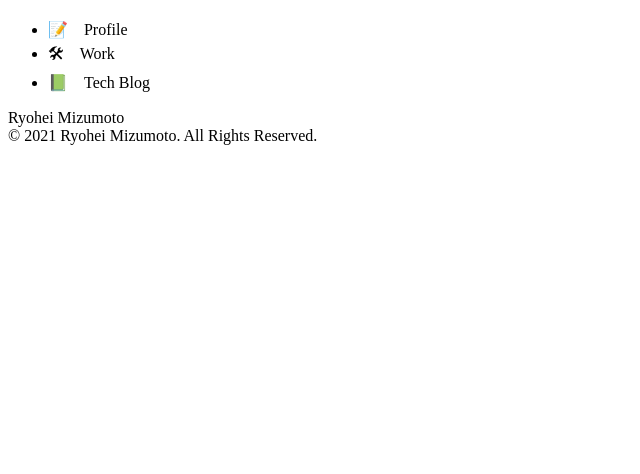
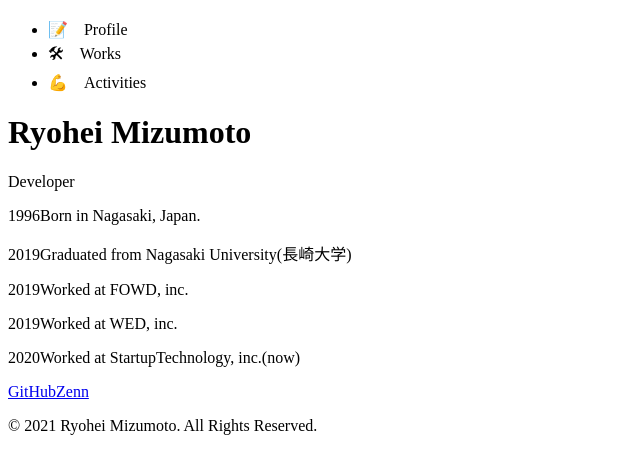
Before and after one commit to mzmt/mzmt, a Next.js app: page / in a window 1280 px wide. Shown: the top 474 px of the page, without its empty margins (0-640 px from the left). Built offline with nearby package versions, Linux system fonts and the light colour scheme.

Commit message:
[add] content

```diff
--- a/components/tabs.ts
+++ b/components/tabs.ts
@@ -1,5 +1,5 @@
 export const tabs = [
-  { icon: "📝", label: "Profile", content: "Ryohei Mizumoto" },
-  { icon: "🛠", label: "Work", content: "service -> https://www.gemify.me/" },
-  { icon: "📗", label: "Tech Blog", content: "zenn -> https://zenn.dev/mz" },
+  { icon: "📝", label: "Profile" },
+  { icon: "🛠", label: "Works" },
+  { icon: "💪", label: "Activities"}
 ];
--- a/pages/index.tsx
+++ b/pages/index.tsx
@@ -72,7 +72,7 @@ const Home: NextPage = () => {
                 exit={{ opacity: 0, y: -20 }}
                 transition={{ duration: 0.15 }}
               >
-                {selectedTab.content}
+                {<Content/>}
               </motion.div>
             </AnimatePresence>
           </main>
@@ -111,6 +111,72 @@ const Home: NextPage = () => {
       </motion.div>
     </div>
   )
+
+  function Content() {
+    if (selectedTab.label == "Profile") {
+      return (
+        <div>
+          <h1 className="text-4xl">
+            Ryohei Mizumoto
+          </h1>
+          <p className="text-base mb-8">
+            Developer
+          </p>
+
+          <p>
+            <span className="text-lg mr-4">1996</span>Born in Nagasaki, Japan.
+          </p>
+          <p>
+            <span className="text-lg mr-4">2019</span>Graduated from Nagasaki University(長崎大学)
+          </p>
+          <p>
+            <span className="text-lg mr-4">2019</span>Worked at FOWD, inc.
+          </p>
+          <p>
+            <span className="text-lg mr-4">2019</span>Worked at WED, inc.
+          </p>
+          <p>
+            <span className="text-lg mr-4">2020</span>Worked at StartupTechnology, inc.(now)
+          </p>
+          <p className="mt-8">
+            <a href="https://github.com/mzmt" target="_blank" rel="noopener noreferrer" className="mr-4">GitHub</a>
+            <a href="https://zenn.dev/mz" target="_blank" rel="noopener noreferrer">Zenn</a>
+          </p>
+        </div>
+      )
+    } else if (selectedTab.label == "Works") {
+      return (
+        <div>
+          {/* <h1>
+            Works
+          </h1> */}
+          <p>
+            WIP
+          </p>
+        </div>
+      )
+    } else if (selectedTab.label == "Activities") {
+      return (
+        <div>
+          <h1 className="text-4xl mb-4">2021</h1>
+          <h2 className="mb-1">
+            <a href="https://jawspankration2021.jaws-ug.jp/" target="_blank" rel="noopener noreferrer">
+            JAWS PANKRATION 2021
+            </a>
+            実行委員
+          </h2>
+          <div className="text-xl">
+            <p>- Next.js / AWS Amplifyなどを利用した配信サイトの構築</p>
+            <p>- 24時間連続で行われる配信イベントの当日のオペレーションなど</p>
+          </div>
+        </div>
+      )
+    } else {
+      return (
+        <div>nothing</div>
+      )
+    }
+  }
 }
 
 export default Home
```
